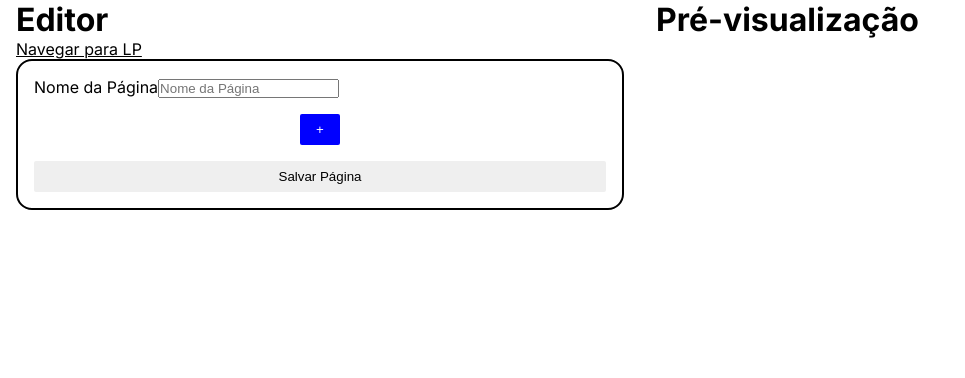
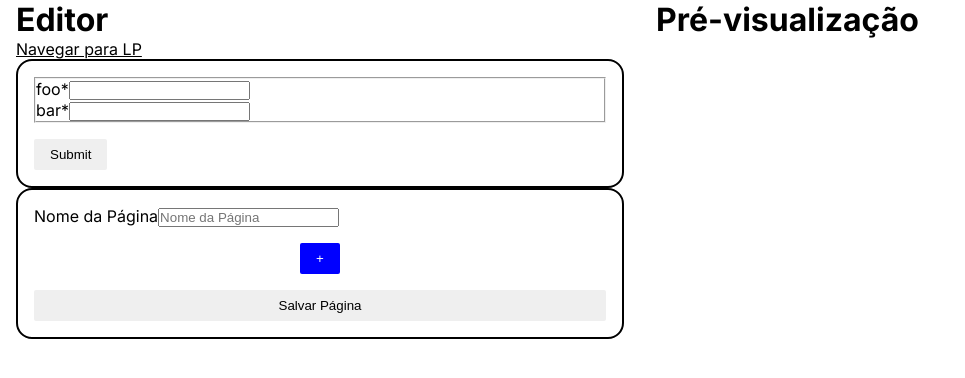
Before and after one commit to icarodpaiva/pdi-next, a Next.js app: page /admin in a window 1280 px wide. Shown: the top 378 px of the page, without its empty margins (0-965 px from the left). Built offline with nearby package versions, Linux system fonts and the light colour scheme.

Commit message:
feat: dynamicform v2 added

```diff
--- a/package.json
+++ b/package.json
@@ -9,9 +9,13 @@
     "lint": "next lint"
   },
   "dependencies": {
+    "@rjsf/core": "^5.13.0",
+    "@rjsf/utils": "^5.13.0",
+    "@rjsf/validator-ajv8": "^5.13.0",
     "@types/node": "20.6.2",
     "@types/react": "18.2.21",
     "@types/react-dom": "18.2.7",
+    "ajv": "^8.12.0",
     "eslint": "8.49.0",
     "eslint-config-next": "13.4.19",
     "next": "13.4.19",
--- /dev/null
+++ b/src/app/admin/components/DynamicFormV2/DynamicFormV2.tsx
@@ -0,0 +1,19 @@
+import Form from '@rjsf/core'
+
+import { customizeValidator } from '@rjsf/validator-ajv8'
+
+import type { JSONSchemaType } from 'ajv'
+
+interface DynamicFormV2Props<ComponentProps> {
+  schema: JSONSchemaType<ComponentProps>
+}
+
+export const DynamicFormV2 = <ComponentProps extends object>({
+  schema
+}: DynamicFormV2Props<ComponentProps>) => {
+  type Schema = JSONSchemaType<ComponentProps>
+
+  const validator = customizeValidator<any, Schema>()
+
+  return <Form<any, Schema> schema={schema} validator={validator} />
+}
--- /dev/null
+++ b/src/app/admin/components/DynamicFormV2/index.ts
@@ -0,0 +1 @@
+export * from './DynamicFormV2'
--- a/src/app/admin/page.tsx
+++ b/src/app/admin/page.tsx
@@ -1,17 +1,18 @@
-"use client"
+'use client'
 
-import { useState } from "react"
+import { useState } from 'react'
 
-import Link from "next/link"
+import Link from 'next/link'
 
-import { Section } from "./components/Section"
-import { SectionsModal } from "./components/SectionsModal"
+import { Section } from './components/Section'
+import { SectionsModal } from './components/SectionsModal'
 
-import { useTemporaryPagesContext } from "../contexts/TemporaryPagesContext"
-import { sectionComponents } from "./sections"
-import { addArrayItem } from "./utils/addArrayItem"
+import { useTemporaryPagesContext } from '../contexts/TemporaryPagesContext'
+import { sectionComponents } from './sections'
+import { addArrayItem } from './utils/addArrayItem'
 
-import style from "./page.module.css"
+import style from './page.module.css'
+import { DynamicFormV2 } from './components/DynamicFormV2'
 
 export interface PageSectionData {
   pageSection: string
@@ -21,7 +22,7 @@ export interface PageSectionData {
 export default function Admin() {
   const [isModalOpen, setIsModalOpen] = useState(false)
 
-  const [pageSlug, setPageSlug] = useState("")
+  const [pageSlug, setPageSlug] = useState('')
   const [pageSectionIndex, setPageSectionIndex] = useState(0)
   const [pageSectionsData, setPageSectionsData] = useState<PageSectionData[]>(
     []
@@ -63,6 +64,17 @@ export default function Admin() {
         <h1>Editor</h1>
 
         <Link href={`/lp/${pageSlug}`}>Navegar para LP</Link>
+
+        <DynamicFormV2<{ foo: string; bar: number }>
+          schema={{
+            type: 'object',
+            properties: {
+              foo: { type: 'string' },
+              bar: { type: 'number' }
+            },
+            required: ['foo', 'bar']
+          }}
+        />
 
         <form onSubmit={handleSubmit}>
           <div>
```
Also changed, not shown: 1 other file (tests, documents, lock files or other folders).
